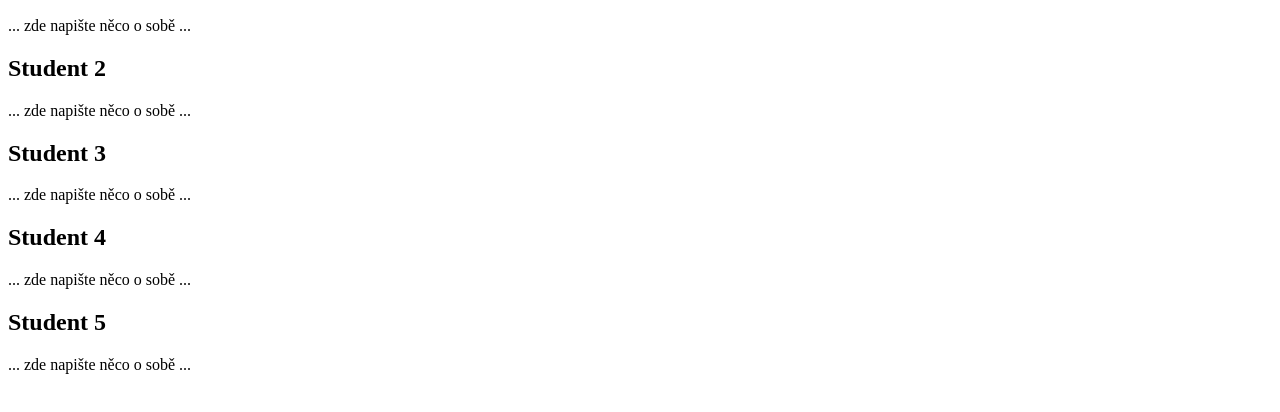
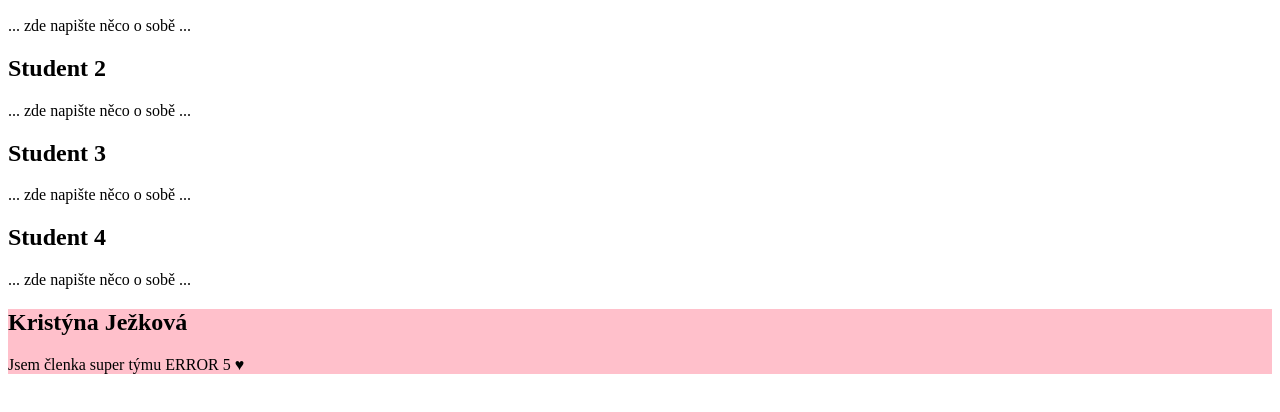
Before and after one commit to MFarka7/Error_5, a plain HTML site: page index.html in a window 1280 px wide. Shown: the part 110-522 px from the top of the page. Drawn offline with Linux system fonts and the light colour scheme.

Commit message:
zmena_kris

```diff
--- a/index.html
+++ b/index.html
@@ -32,8 +32,8 @@
     </section>
 
     <section id="KristynaJ">
-        <h2>Student 5</h2>
-        <p>... zde napište něco o sobě ...</p>
+        <h2>Kristýna Ježková</h2>
+        <p>Jsem členka super týmu ERROR 5 ♥</p>
     </section>
 
 </body>
--- a/mycss.css
+++ b/mycss.css
@@ -31,8 +31,8 @@ body{
 }
 
 #KristynaJ{
-   background-color: initial;
-   font-family: initial;
+   background-color: pink;
+   font-family: comic;
    color:initial;
 
 
```
